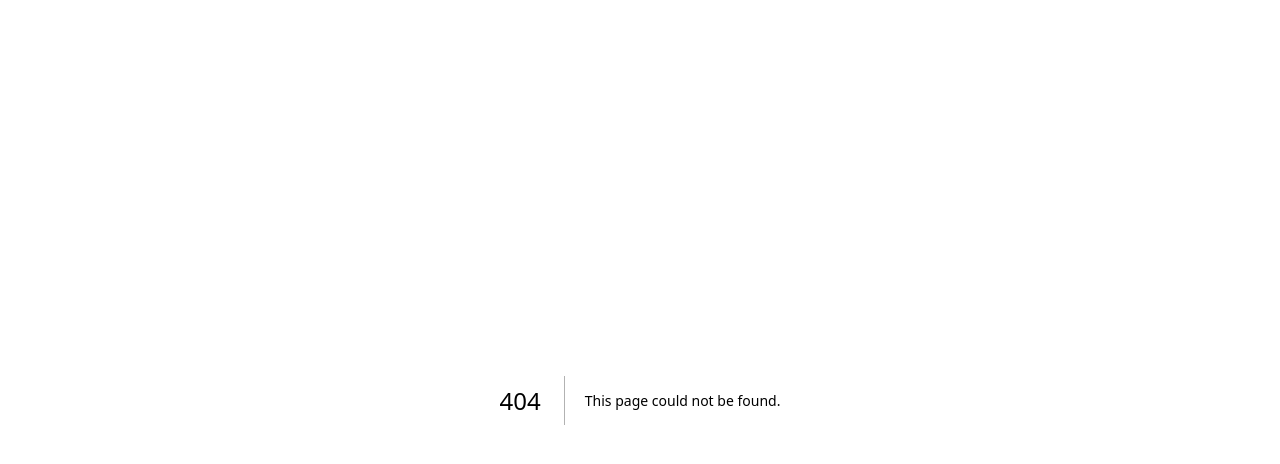
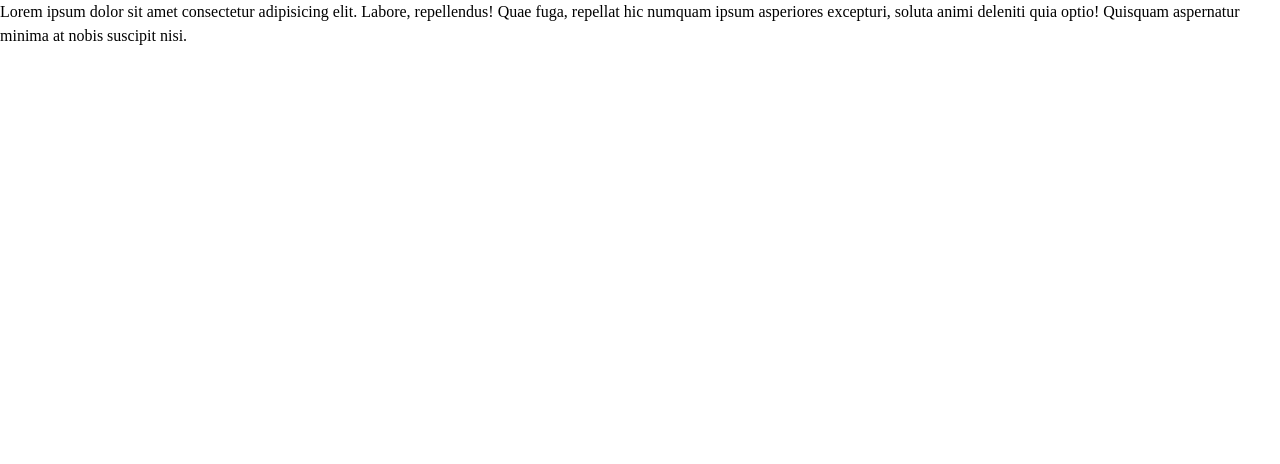
Before and after one commit to slalakara/feedback-app, a Next.js app: page /PostDetail/1 in a window 1280 px wide. Before the commit this address had no page. Shown: the top 464 px of the page. Built offline with nearby package versions, Linux system fonts and the light colour scheme.

Commit message:
PostDetail ın altında [id] klasörü açıldı

```diff
--- /dev/null
+++ b/app/PostDetail/[id]/page.jsx
@@ -0,0 +1,6 @@
+export default function Page({params}) {
+  const { id } = params;
+  return (
+   <div>Lorem ipsum dolor sit amet consectetur adipisicing elit. Labore, repellendus! Quae fuga, repellat hic numquam ipsum asperiores excepturi, soluta animi deleniti quia optio! Quisquam aspernatur minima at nobis suscipit nisi.</div>
+  );
+}
--- a/app/sila/page.jsx
+++ b/app/PostDetail/page.jsx
@@ -1,6 +1,6 @@
 import SidebarHome from "@/components/FeedbackBoardCards/sidebar/SidebarHome";
 import FeedbackCard from "@/components/FeedbackCard";
-import styles from "@/app/sila/sila.css";
+import styles from "@/app/PostDetail/PostDetail.css";
 
 export default function Page() {
   return (
```
Also changed, not shown: app/PostDetail/PostDetail.css (renamed from app/sila/sila.css).
